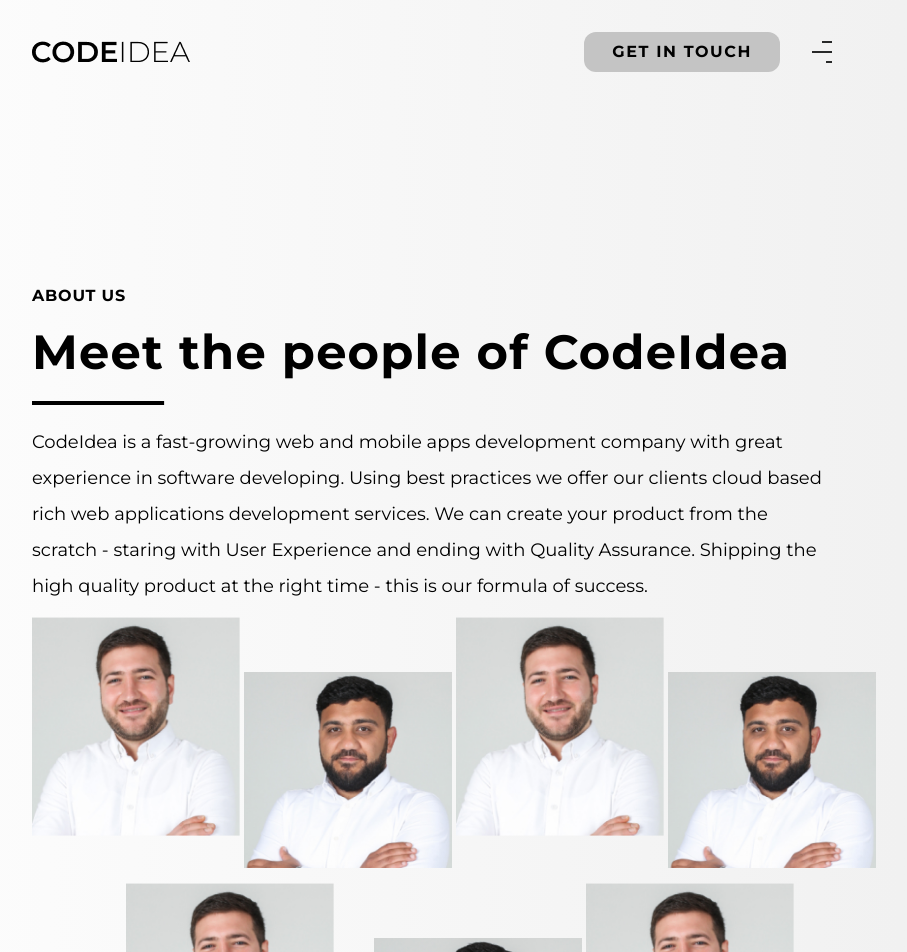
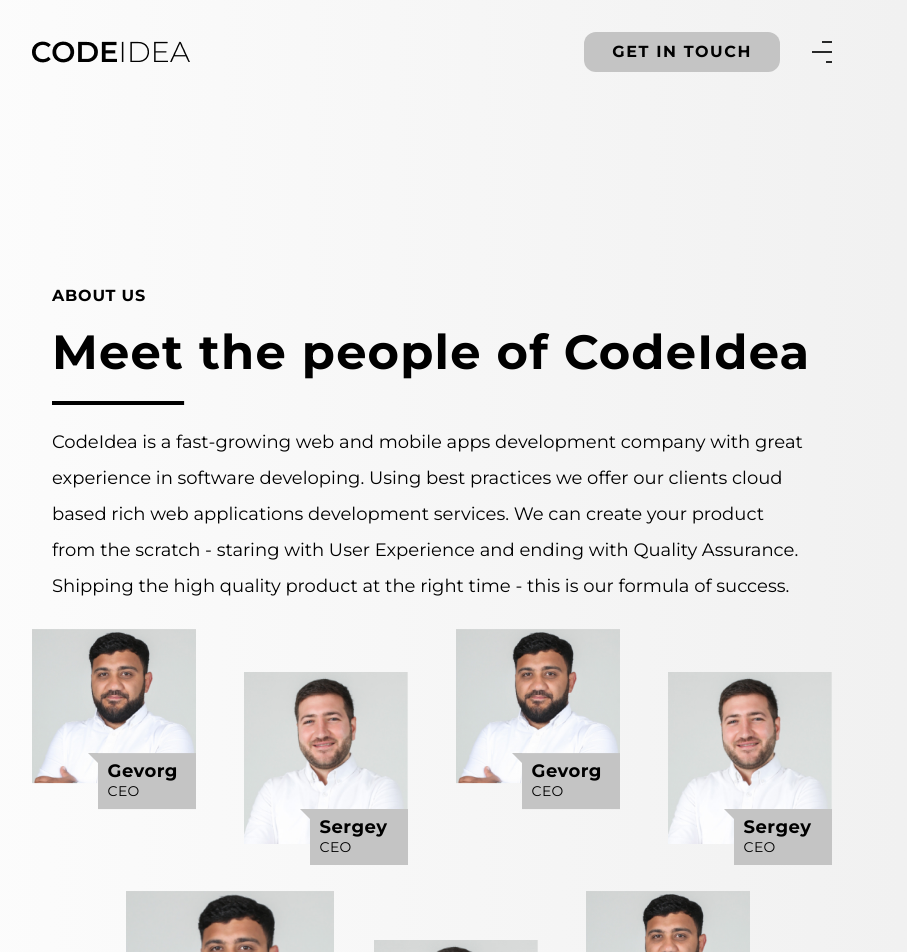
Before and after one commit to Styop00/codeIdea, a Vue app: page /about in a window 1280 px wide. Shown: the top 952 px of the page, without its empty margins (208-1115 px from the left). Built offline with nearby package versions, Linux system fonts and the light colour scheme.

Commit message:
updated about page

```diff
--- a/src/components/About/About.vue
+++ b/src/components/About/About.vue
@@ -1,7 +1,7 @@
 <template>
-  <div class="w-full flex flex-col gap-32 ">
+  <div class="w-full flex flex-col gap-32  ">
   <div class=" pt-44 bg-gradient-to-r from-gray-200 to-gray-300  flex flex-col  gap-14">
-      <div class="div_container">
+      <div class="div_container px-5">
         <p class="font-bold text-base leading-4 tracking-wider uppercase">About us</p>
         <div class="mb-6 font-bold text-5xl   leading-loose tracking-wide "><span class=" decoration-5 underline  underline-offset-[2rem]  lg:underline-offset-[2rem] md:underline-offset-[1rem] outline-0 ">Meet</span> the people of CodeIdea</div>
         <p class=" font-normal text-lg leading-9  mt-6">CodeIdea is a fast-growing web and mobile apps development company with great experience in software developing. Using best practices we offer our clients cloud based rich web applications development services. We can create your product from the scratch - staring with User Experience and ending with Quality Assurance. Shipping the high quality product at the right time - this is our formula of success.</p>
--- a/src/components/About/Team.vue
+++ b/src/components/About/Team.vue
@@ -1,9 +1,16 @@
 <template>
-    <div class="div_container grid md:grid-cols-2 gap-y-11 lg:grid-cols-12 justify-center lg:justify-between md:justify-center lg:gap-y-12 mt-3 lg:gap-x-12  ">
-      <div v-for="(item,index) in items" :class="[' lg:col-span-3 md:col-span-1  w-[3/12] ' ,
+    <div class="div_container  grid md:grid-cols-2 gap-y-11 lg:grid-cols-12 justify-center lg:justify-between md:justify-center lg:gap-y-24 mt-3 lg:gap-x-12  ">
+      <div v-for="(item,index) in items" :class="[' lg:col-span-3 md:col-span-1  w-[3/12]  ' ,
       (index-4)%7===0 ?' md:col-span-1 lg:col-span-6 lg:translate-x-1/4 translate-x-0 ':' lg:col-span-3 md:col-span-1',(index-6)%7===0?'lg:-translate-x-2/4':'',(index-5)%7===0?'lg:-translate-x-2/4':'',index%2===0?'lg:-translate-y-1/4 ' +
-       'md:-translate-y-1/4 translate-y-0 ':'pl-20 lg:pl-0 md:pl-0']">
-          <img :src="item" class="max-w-52">
+       'md:-translate-y-1/4 translate-y-0 ':'']">
+        <div class="max-w-52 relative">
+          <img :src="item.avatar" class="full  ">
+          <div class="w-3/5 py-2 h- pl-2.5  pr-10 bg-gray-600 flex flex-col absolute right-0 z-10 top-[80%] position" >
+            <p class="font-bold text-lg leading-5 tracking-wide	">{{item.name}}</p>
+            <p class="uppercase font-normal text-sm tracking-wide	leading-5">{{item.position}}</p>
+          </div>
+
+        </div>
       </div>
     </div>
 
@@ -11,5 +18,75 @@
 <script setup>
 import rect1 from "../../images/sergey.png"
 import rect2 from "../../images/Rectangle 135 1@2x.png"
-const items=[rect1,rect2,rect1,rect2,rect1,rect2,rect1,rect2,rect1,rect2,rect1]
+const items=[
+  {
+    avatar:rect2,
+    position:"CEO",
+    name:"Gevorg"
+  },
+  {
+    avatar:rect1,
+    position:"CEO",
+    name:"Sergey"
+  },
+  {
+    avatar:rect2,
+    position:"CEO",
+    name:"Gevorg"
+  },
+  {
+    avatar:rect1,
+    position:"CEO",
+    name:"Sergey"
+  },
+  {
+    avatar:rect2,
+    position:"CEO",
+    name:"Gevorg"
+  },
+  {
+    avatar:rect1,
+    position:"CEO",
+    name:"Sergey"
+  },
+  {
+    avatar:rect2,
+    position:"CEO",
+    name:"Gevorg"
+  },
+  {
+    avatar:rect1,
+    position:"CEO",
+    name:"Sergey"
+  },
+  {
+    avatar:rect2,
+    position:"CEO",
+    name:"Gevorg"
+  },
+  {
+    avatar:rect1,
+    position:"CEO",
+    name:"Sergey"
+  },
+  {
+    avatar:rect2,
+    position:"CEO",
+    name:"Gevorg"
+  },
+]
 </script>
+<style lang="scss" scoped>
+.position{
+  &::after{
+    content: '';
+    position: absolute;
+    top: 0;
+    left: -10px;
+    width: 0;
+    height: 0;
+    border-left: 10px solid transparent;
+    border-top: 10px solid #C4C4C4;
+  }
+}
+</style>
```
